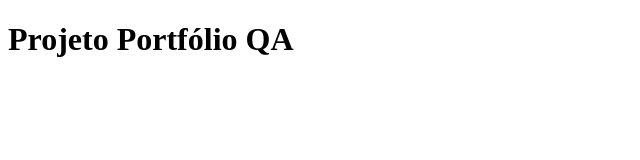
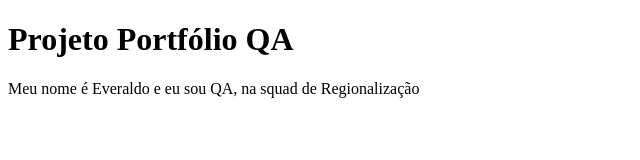
Before and after one commit to EveraldoBarrosVia/Projeto-Portf-lio_QA, a website: page index.html in a window 1280 px wide. Shown: the whole page, without its empty margins (0-640 px from the left). Drawn offline with Linux system fonts and the light colour scheme.

```diff
--- a/index.html
+++ b/index.html
@@ -7,5 +7,6 @@
 </head>
 <body>
    <h1>Projeto Portfólio QA</h1>
+   <p>Meu nome é Everaldo e eu sou QA, na squad de Regionalização</p>
 </body>
 </html>
```
Also changed, not shown: .github/workflow/surge.js.yml (added).
